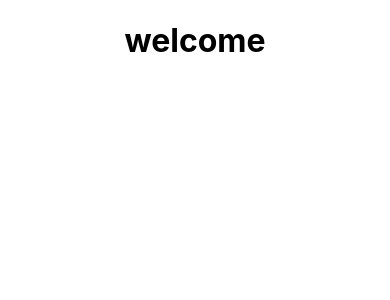
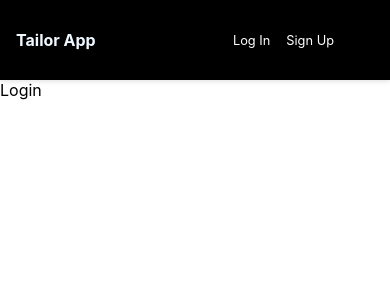
Before and after one commit to Arman-Arzoo/FYP-Tailor-App, a React (Create React App) app in the folder tailor-frontend/: page /login in a window 390 px wide. Shown: the top 300 px of the page. Built offline with nearby package versions, Linux system fonts and the light colour scheme.

Commit message:
update app.js and make some components like header home login sign up and authOption and add some css

```diff
--- a/tailor-frontend/package.json
+++ b/tailor-frontend/package.json
@@ -8,6 +8,7 @@
     "@testing-library/user-event": "^7.2.1",
     "react": "^16.13.1",
     "react-dom": "^16.13.1",
+    "react-router-dom": "^5.2.0",
     "react-scripts": "3.4.3"
   },
   "scripts": {
--- a/tailor-frontend/src/App.css
+++ b/tailor-frontend/src/App.css
@@ -1,38 +1,64 @@
-.App {
-  text-align: center;
+
+/* default */
+
+a Link{
+  text-decoration: none;
+
 }
 
-.App-logo {
-  height: 40vmin;
-  pointer-events: none;
+
+/* Header styling */
+.header{
+  background-color:black;
+  display: flex;
+  justify-content: space-between;
+  width: 100%;
+  height: 5rem;
+  box-shadow: 0 2px 4px 0 rgba(0,0,0,.1);
+  align-items: center;
 }
 
-@media (prefers-reduced-motion: no-preference) {
-  .App-logo {
-    animation: App-logo-spin infinite 20s linear;
-  }
+ .headerLogo  {
+  font-weight: bold;
+  font-size: 1.8rem;
+  padding: 2.5rem;
 }
 
-.App-header {
-  background-color: #282c34;
-  min-height: 100vh;
-  display: flex;
-  flex-direction: column;
-  align-items: center;
-  justify-content: center;
-  font-size: calc(10px + 2vmin);
-  color: white;
+.headerLogo a{
+  text-decoration: none;
+  color: aliceblue;
 }
 
-.App-link {
-  color: #61dafb;
+.headerLogo a:hover{
+  color:gold;
 }
 
-@keyframes App-logo-spin {
-  from {
-    transform: rotate(0deg);
+.headerLink{
+  padding: 3rem;
+  font-size: 1.1rem;
+
+
+}
+
+.headerLink a{
+  color: white;
+  text-decoration: none;
+  padding: 0.5rem;
+}
+
+.headerLink a:hover{
+  color: gold;
+}
+
+
+@media screen and (max-width: 465px){
+  .headerLogo{
+    font-size: 1rem;
+    padding: 1rem;
   }
-  to {
-    transform: rotate(360deg);
+  .headerLink{
+    font-size: .8rem;
+
   }
+
 }
--- a/tailor-frontend/src/App.js
+++ b/tailor-frontend/src/App.js
@@ -1,11 +1,23 @@
 import React from 'react';
+import { BrowserRouter, Route } from 'react-router-dom';
 import './App.css';
+import Header from './components/header';
+import Home from './components/Home'
+import LogIn from './components/LogIn'
+import SignUp from './components/SignUp'
+
 
 function App() {
   return (
-    <div className="App">
-     <h1>welcome</h1>
+    <BrowserRouter>
+    <div className="container">
+     <Header/>
+     <Route path="/" exact component={Home}></Route>
+     <Route path="/login" exact component={LogIn}></Route>
+     <Route path="/signup" exact component={SignUp}></Route>
+
     </div>
+    </BrowserRouter>
   );
 }
 
--- /dev/null
+++ b/tailor-frontend/src/components/Home.js
@@ -0,0 +1,13 @@
+import React from 'react';
+
+
+
+const Home = ()=>{
+    return(
+        <div>
+            HOme
+        </div>
+    )
+}
+
+export default Home;
--- /dev/null
+++ b/tailor-frontend/src/components/LogIn.js
@@ -0,0 +1,13 @@
+import React from 'react';
+
+
+
+const LogIn = ()=>{
+    return(
+        <div>
+            Login
+        </div>
+    )
+}
+
+export default LogIn
--- /dev/null
+++ b/tailor-frontend/src/components/SignUp.js
@@ -0,0 +1,13 @@
+import React from 'react';
+
+
+
+const SignUp = ()=>{
+    return(
+        <div>
+            Sign up
+        </div>
+    )
+}
+
+export default SignUp
--- /dev/null
+++ b/tailor-frontend/src/components/authOption.js
@@ -0,0 +1,17 @@
+import React from 'react';
+import { Link } from "react-router-dom";
+
+
+
+const AuthOption = () => {
+    return (
+
+        <div className="headerLink" >
+            < Link to='/login'>Log In</Link>
+            < Link to='/signup'>Sign Up</Link>
+        </div>
+    )
+
+}
+
+export default AuthOption
--- /dev/null
+++ b/tailor-frontend/src/components/header.js
@@ -0,0 +1,23 @@
+import React from 'react';
+import AuthOption from './authOption'
+import {  Link } from "react-router-dom"
+
+
+const Header = () => {
+
+    return (
+
+            <div className="header">
+                <div className="headerLogo" >
+                    < Link to='/'>Tailor App</Link>
+                </div>
+                <AuthOption/>
+
+
+            </div>
+
+    )
+
+}
+
+export default Header;
```
Also changed, not shown: 20 other files (tests, documents, lock files or other folders).
